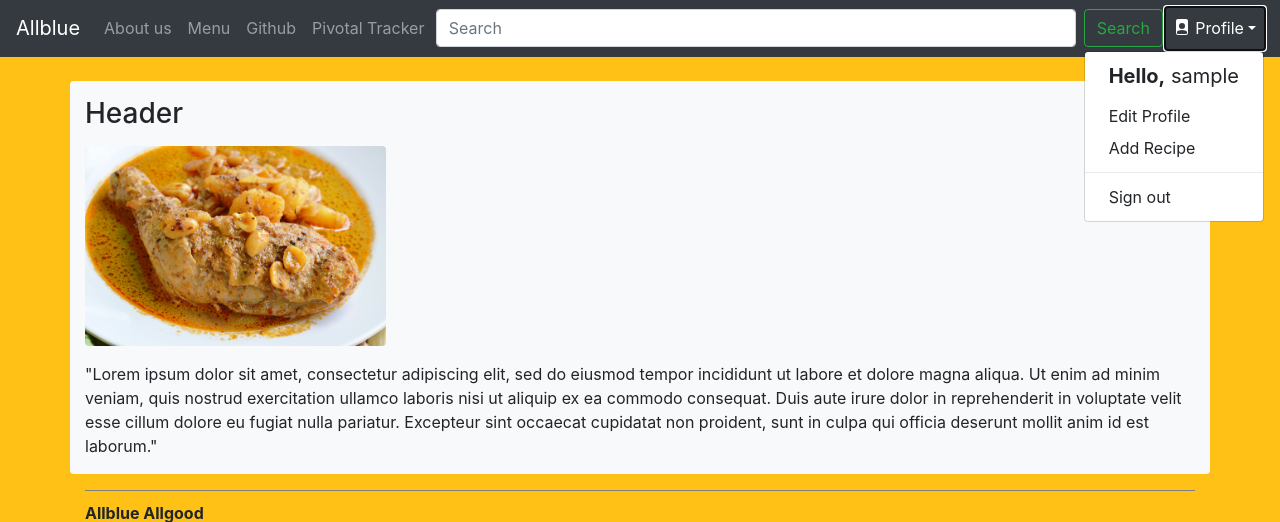
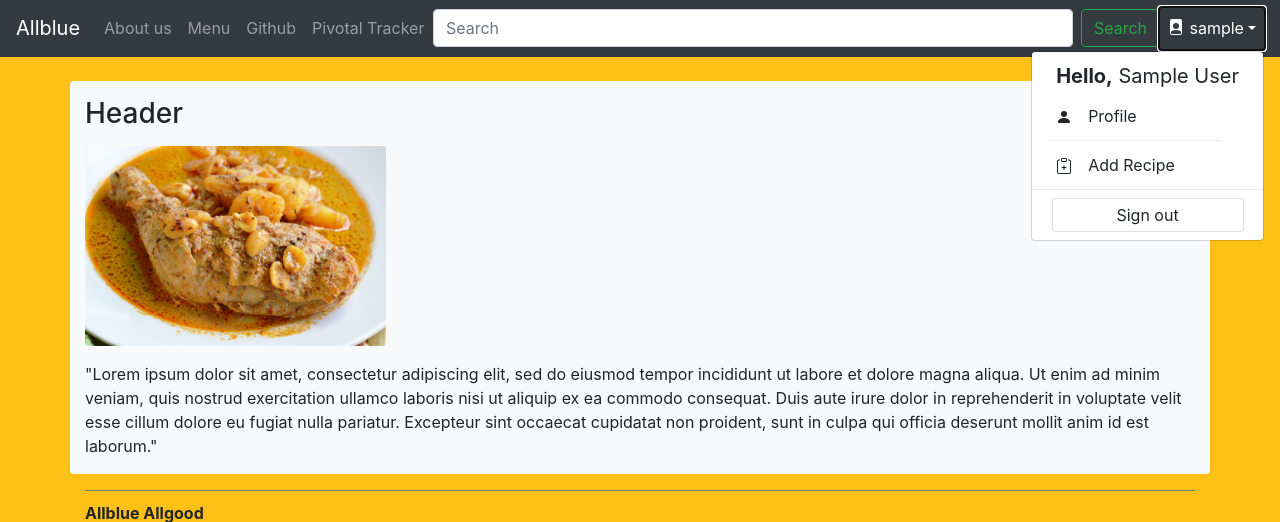
Before and after one commit to yodsatorn/cn331-Project-Allblue, a Django app: page / in a window 1280 px wide, after a click that opens the changed part. Shown: the top 522 px of the page. Run offline with Django 3.2, Linux system fonts and the light colour scheme; the visitor is signed in with stand-in values (Sample User, id 1).

Commit message:
Update icon and fix menu topnav

```diff
--- a/index/templates/layout-topnav.html
+++ b/index/templates/layout-topnav.html
@@ -67,13 +67,27 @@
                             xmlns="http://www.w3.org/2000/svg">
                             <path fill-rule="evenodd"
                                 d="M12 0H4a2 2 0 0 0-2 2v12a2 2 0 0 0 2 2h8a2 2 0 0 0 2-2V2a2 2 0 0 0-2-2zm-1 7a3 3 0 1 1-6 0 3 3 0 0 1 6 0zm-3 4c2.623 0 4.146.826 5 1.755V14a1 1 0 0 1-1 1H4a1 1 0 0 1-1-1v-1.245C3.854 11.825 5.377 11 8 11z" />
-                        </svg>Profile</a>
+                        </svg>{{ request.user.username }}</a>
                     <div class="dropdown-menu dropdown-menu-right" aria-labelledby="navbarDropdown">
-                        <h5 class="dropdown-item"><b>Hello,</b> {{ request.user.username }}</h6>
-                        <a class="dropdown-item" href="{% url "profile" %}">Edit Profile</a>
-                        <a class="dropdown-item" href="#">Add Recipe</a>
-                        <div class="dropdown-divider"></div>
-                        <a class="dropdown-item" href="{% url "logout" %}">Sign out</a>
+                        <h5 class="dropdown-item"><b>Hello,</b> {{ request.user.first_name }}
+                            {{ request.user.last_name }}</h6>
+                            <a class="dropdown-item" href="{% url "profile" %}">
+                                <svg width="1em" height="1em" viewBox="0 0 16 16" class="bi bi-person-fill mr-3"
+                                    fill="currentColor" xmlns="http://www.w3.org/2000/svg">
+                                    <path fill-rule="evenodd"
+                                        d="M3 14s-1 0-1-1 1-4 6-4 6 3 6 4-1 1-1 1H3zm5-6a3 3 0 1 0 0-6 3 3 0 0 0 0 6z" />
+                                </svg>Profile</a>
+                            <div class="dropdown-divider w-75 mx-3"></div>
+                            <a class="dropdown-item" href="#">
+                                <svg width="1em" height="1em" viewBox="0 0 16 16" class="bi bi-clipboard-plus mr-3"
+                                    fill="currentColor" xmlns="http://www.w3.org/2000/svg">
+                                    <path fill-rule="evenodd"
+                                        d="M4 1.5H3a2 2 0 0 0-2 2V14a2 2 0 0 0 2 2h10a2 2 0 0 0 2-2V3.5a2 2 0 0 0-2-2h-1v1h1a1 1 0 0 1 1 1V14a1 1 0 0 1-1 1H3a1 1 0 0 1-1-1V3.5a1 1 0 0 1 1-1h1v-1z" />
+                                    <path fill-rule="evenodd"
+                                        d="M9.5 1h-3a.5.5 0 0 0-.5.5v1a.5.5 0 0 0 .5.5h3a.5.5 0 0 0 .5-.5v-1a.5.5 0 0 0-.5-.5zm-3-1A1.5 1.5 0 0 0 5 1.5v1A1.5 1.5 0 0 0 6.5 4h3A1.5 1.5 0 0 0 11 2.5v-1A1.5 1.5 0 0 0 9.5 0h-3zM8 7a.5.5 0 0 1 .5.5V9H10a.5.5 0 0 1 0 1H8.5v1.5a.5.5 0 0 1-1 0V10H6a.5.5 0 0 1 0-1h1.5V7.5A.5.5 0 0 1 8 7z" />
+                                </svg>Add Recipe</a>
+                            <div class="dropdown-divider"></div>
+                            <a class="dropdown-item card text-center mx-auto" style="width:12em" href="{% url "logout" %}">Sign out</a>
                     </div>
                 </li>
                 {% endif %}
--- a/static/menu/css/menu-style.css
+++ b/static/menu/css/menu-style.css
@@ -21,12 +21,12 @@ body {
     font-size: 18px;
 }
 
-a:link {
+.text a:link {
     color: white;
     background-color: transparent;
     text-decoration: none;
 }
-a:visited {
+.text a:visited {
     color: white;
     background-color: transparent;
     text-decoration: none;
@@ -46,7 +46,6 @@ a:visited {
     font-weight: 700px;
     font-size: 2em;
     transition: .5s ease;
-    background: rgb(0, 0, 0);
     background: rgba(0, 0, 0, 0.5);
     color: #f1f1f1;
     opacity: 0;
```
